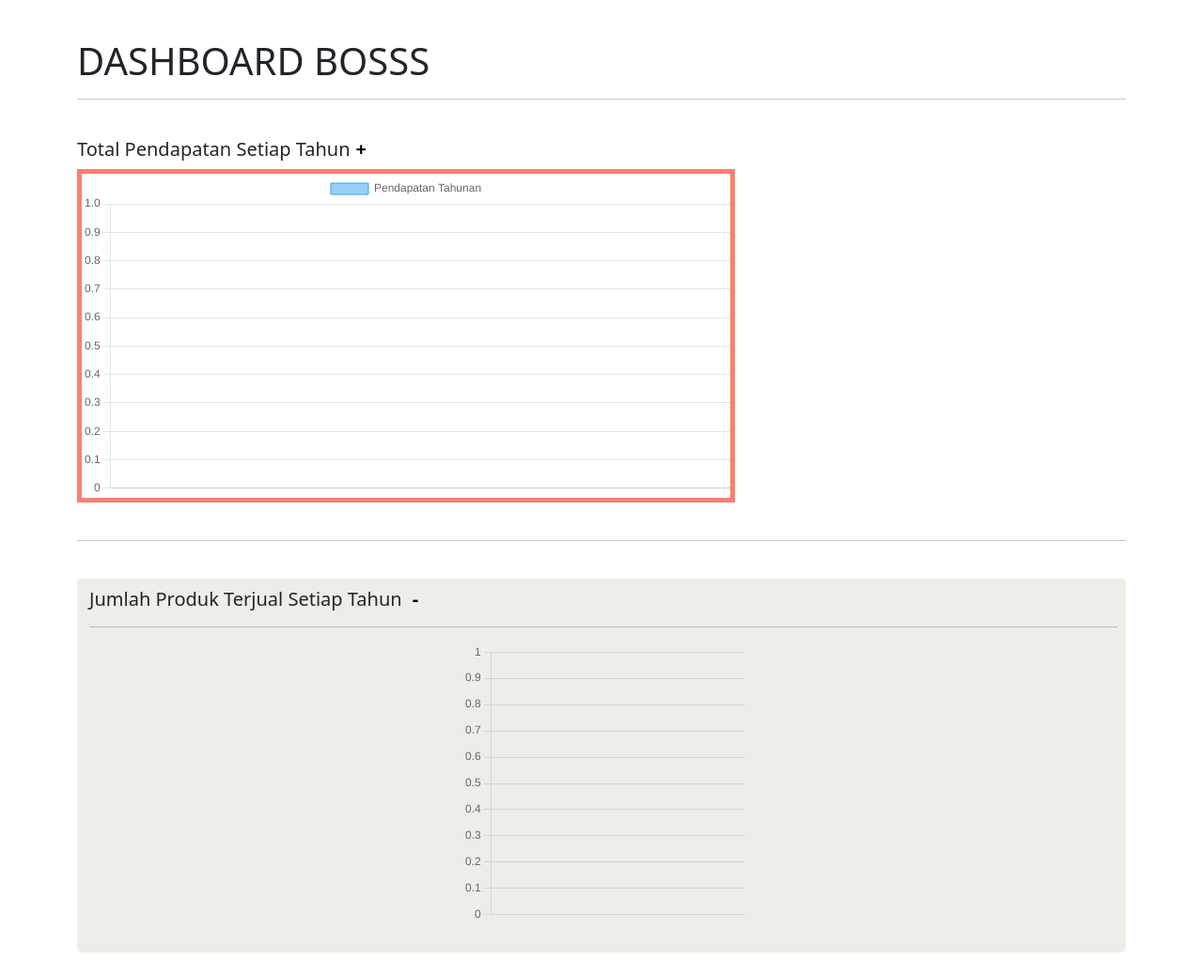
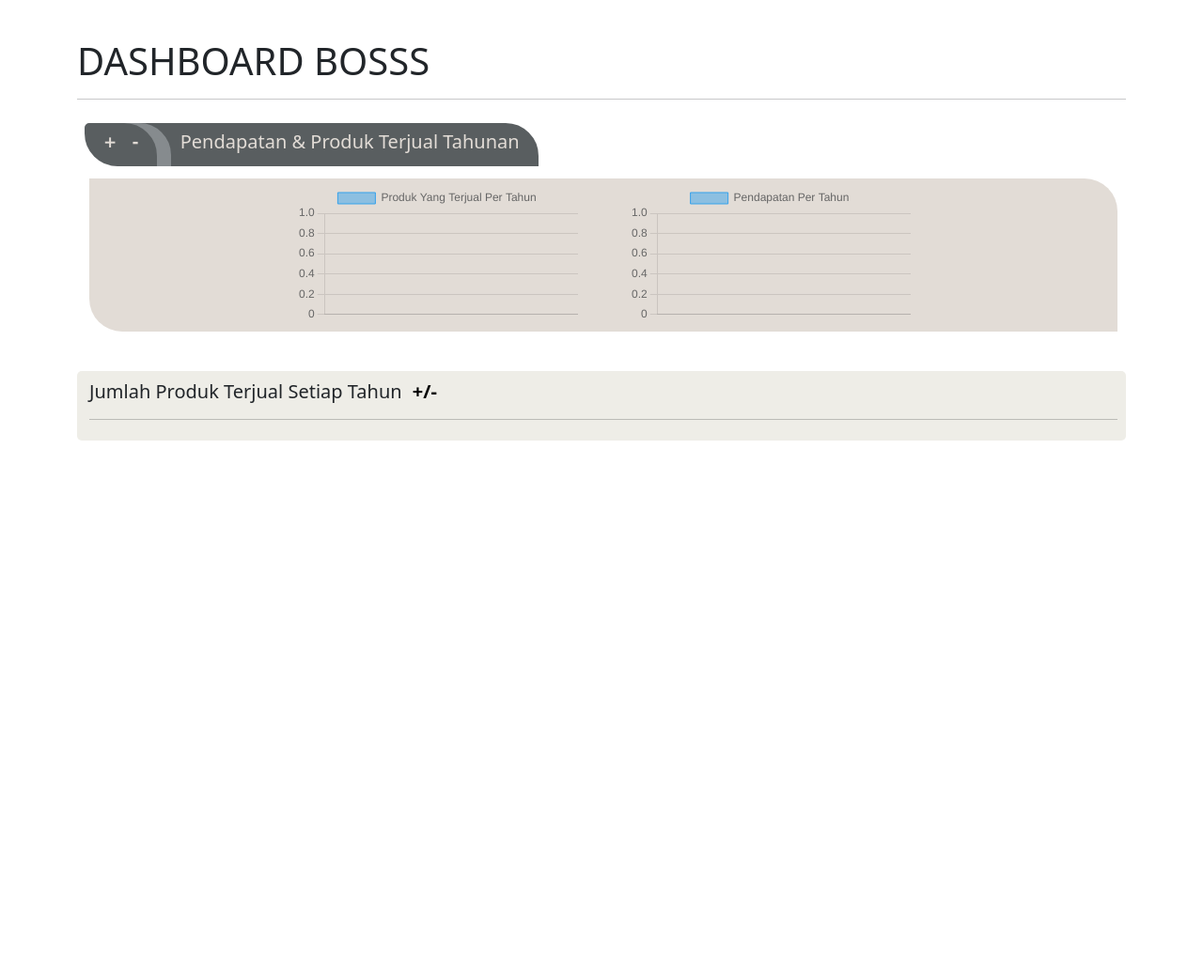
Before and after one commit to AlyDap/enterprise2, a CodeIgniter 4 app: template app/Views/bos/index.php in a window 1280 px wide. Shown: the part 79-1117 px from the top of the page at 94% size. After the commit the page ends 548 px from the top, so only its background shows below. Run offline with PHP 8.4 and a stand-in for CodeIgniter, Linux system fonts and the light colour scheme; the template is opened without the code that fills it, so the values that code supplies are empty; some libraries are stand-ins or nearby versions.

Commit message:
edit view bos

```diff
--- a/app/Controllers/Bos.php
+++ b/app/Controllers/Bos.php
@@ -23,6 +23,11 @@ class Bos extends BaseController
 
         $grafik2 = $model->getTotalPendapatanTahunan();
         $data['grafik2'] = $grafik2;
+
+        $Rptahunan = $model->getRpPendapatanTahunan();
+        $data['Rptahunan'] = $Rptahunan;
+        $Qtytahunan = $model->getTotalTerjualTahunan();
+        $data['Qtytahunan'] = $Qtytahunan;
 
         return view('bos/index', $data);
     }
--- a/app/Views/bos/bahan.php
+++ b/app/Views/bos/bahan.php
@@ -85,7 +85,7 @@ if (!empty(session()->getFlashdata('success'))) { ?>
                 <th scope="row"><?= $i++; ?></td>
                 <td><?= $row['nama']; ?></td>
                 <td><?= $row['jumlah']; ?></td>
-                <td>Rp<?= $row['harga']; ?>,00</td>
+                <td>Rp <?= number_format($row['harga'], 0, ',', '.'); ?></td>
                 <td><?= $row['status']; ?></td>
                 <td><a href="<?= base_url('bahan/editbahan/' . $row['id_bahan']); ?>" class="btn btn-sm btn-outline-secondary">Edit</a></td>
             </tr>
--- a/app/Views/bos/grafik.php
+++ b/app/Views/bos/grafik.php
@@ -7,20 +7,24 @@ foreach ($grafik as $key => $value) {
 
 
 ?>
-<div class="con" style="width: 100%; display: flex; justify-content: center; align-items: center; align-content: center;">
+<div class="con" style="
+width: 100%;
+display: flex;
+justify-content: center;
+align-items: center;
+align-content: center;">
 
     <div style="justify-content: center;">
         <canvas id="myChart"></canvas>
     </div>
 </div>
 
-<script src="https://cdn.jsdelivr.net/npm/chart.js"></script>
 
 <script>
     const ctx = document.getElementById('myChart');
-    // type: pie, bar, line
+    // type: pie, bar, line, bubble, doughnut, polarArea, radar, scatter
     new Chart(ctx, {
-        type: 'pie',
+        type: 'bar',
         data: {
             labels: <?= json_encode($tahun); ?>,
             datasets: [{
--- a/app/Views/bos/grafik2.php
+++ b/app/Views/bos/grafik2.php
@@ -4,31 +4,37 @@ foreach ($grafik2 as $key => $value) {
     $tahun2[] = $value['tahun'];
     $total2[] = $value['total'];
 }
-
+foreach ($grafik as $key => $value) {
+    $tahun[] = $value['tahun'];
+    $jumlah[] = $value['jumlah'];
+}
 ?>
 
-<div class="con" style="
-width: 100%;
-height: 100%;
-display: flex;
-min-width: 300px;
-min-height: 170px;
-max-width: 700px;
-max-height: 570px;
-border: salmon solid 5px;
-justify-content: center;
-align-items: center;
-align-content: center;">
 
-    <div style="
-    width: 100%;
-    height: 100%;
-    justify-content: center;">
+
+<div class="kaki">
+    <div class="kiri">
+        <canvas id="myChart"></canvas>
+        <div class="ykiri">
+            <?php foreach ($Qtytahunan as $QtyT) : ?>
+                <h6>Total Produk Terjual <?=
+                                            number_format($QtyT['jumlah'], 0, ',', '.');
+                                            ?> Pcs</h6>
+            <?php endforeach; ?>
+        </div>
+    </div>
+    <div class="kanan">
         <canvas id="myChart2"></canvas>
+        <div class="ykanan">
+            <?php foreach ($Rptahunan as $RPT) : ?>
+                <h6>Total Pendapatan Rp <?=
+                                        number_format($RPT['total'], 0, ',', '.');
+                                        ?>,00</h6>
+            <?php endforeach; ?>
+        </div>
     </div>
 </div>
 
-<script src="https://cdn.jsdelivr.net/npm/chart.js"></script>
 
 <script>
     const ctx2 = document.getElementById('myChart2');
@@ -38,7 +44,7 @@ align-content: center;">
         data: {
             labels: <?= json_encode($tahun2); ?>,
             datasets: [{
-                label: 'Pendapatan Tahunan',
+                label: 'Pendapatan Per Tahun',
                 data: <?= json_encode($total2); ?>,
                 borderWidth: 1
             }]
@@ -52,3 +58,25 @@ align-content: center;">
         }
     });
 </script>
+<script>
+    const ctx = document.getElementById('myChart');
+    // type: pie, bar, line, bubble, doughnut, polarArea, radar, scatter
+    new Chart(ctx, {
+        type: 'bar',
+        data: {
+            labels: <?= json_encode($tahun); ?>,
+            datasets: [{
+                label: 'Produk Yang Terjual Per Tahun',
+                data: <?= json_encode($jumlah); ?>,
+                borderWidth: 1
+            }]
+        },
+        options: {
+            scales: {
+                y: {
+                    beginAtZero: true
+                }
+            }
+        }
+    });
+</script>
--- a/app/Views/bos/index.php
+++ b/app/Views/bos/index.php
@@ -1,5 +1,7 @@
 <?= $this->extend('layout') ?>
 <?= $this->section('content') ?>
+<script src="https://cdn.jsdelivr.net/npm/chart.js"></script>
+
 <style>
     /*
     gray #868B8E
@@ -18,48 +20,153 @@
         background: none;
     }
 
-    .gelap {
+    .terang2 {
         background: #EEEDE7;
         border-radius: 5px;
         padding: 9px;
         padding-bottom: 5.7px;
         padding-left: 13px;
     }
+
+    .terang {
+        /* background: #E2DCD6; */
+        border-radius: 5px;
+        padding: 9px;
+        padding-bottom: 5.7px;
+        padding-left: 13px;
+    }
+
+    .kaki {
+        margin: 0;
+        padding: 0;
+        width: 100%;
+        display: grid;
+        grid-template-columns: auto auto;
+        justify-content: center;
+        align-items: center;
+        /* border: #595e60 solid 3px; */
+        gap: 5%;
+    }
+
+    .kanan1,
+    .kiri1 {
+        border: #595e60 solid 3px;
+
+    }
+
+    @media (max-width:768px) {
+        .kaki {
+            grid-template-columns: auto;
+            justify-content: center;
+            align-items: center;
+            gap: 1.5%;
+        }
+    }
+
+    .heh {
+        display: flex;
+        justify-items: center;
+        justify-content: left;
+    }
+
+    .ykiri,
+    .ykanan {
+        margin-top: 3px;
+        text-align: center;
+    }
+
+    .kiri1 {
+        text-align: center;
+        border-radius: 5px 35px 0 35px;
+        padding: 3.99px 11px 0 11px;
+        background: #595e60;
+        z-index: 4;
+        color: #E2DCD6;
+    }
+
+    .kiri1 button {
+        color: #E2DCD6;
+        font-size: 17px;
+        font-weight: 900;
+        font-family: Verdana, Geneva, Tahoma, sans-serif;
+    }
+
+    .kika {
+        border: #868B8E solid 3px;
+        /* background: #868B8E; */
+        background: #868B8E;
+        border-radius: 5px 34px 0 35px;
+        padding: 3px 7px 0 7px;
+        height: 100%;
+        color: #868B8E;
+        margin: 0 -39px 0 -39px;
+        z-index: 3;
+    }
+
+    .kanan1 {
+        border-radius: 0 35px 0 35px;
+        padding: 5px 17px 0 41px;
+        color: #E2DCD6;
+        background: #595e60;
+        z-index: 2;
+    }
+
+    #content {
+        margin: 13px 0;
+        border-radius: 0 35px 0 35px;
+        /* border: solid 3px #E2DCD6; */
+        padding: 5px 0 5px 0;
+        background: #E2DCD6;
+    }
 </style>
+
 <h1>DASHBOARD BOSSS</h1>
 <hr>
-<br>
-<h5>Total Pendapatan Setiap Tahun<button onclick="toggleVisibility()"><strong>+</strong></button></h5>
+<div class="terang">
+    <div class="heh" style="margin-left: -5px;">
+        <div class="kiri1">
+            <button onclick="toggleVisibility()">
+                +
+            </button>
+            <button onclick="toggleVisibility01()">
+                -
+            </button>
+        </div>
+        <div class="kika">
+            <h4>a a</h4>
+        </div>
+        <div class="kanan1">
+            <h5 style="margin-left: 5px;">Pendapatan & Produk Terjual Tahunan
+            </h5>
+        </div>
+    </div>
     <div id="content">
         <?php
         echo view('bos/grafik2.php');
         ?>
     </div>
+</div>
 <br>
-<hr>
-<br>
-<div class="gelap">
-
+<div class="terang2">
     <h5>Jumlah Produk Terjual Setiap Tahun
-        <button onclick="toggleVisibility2()"><strong>-</strong></button>
+        <button onclick="toggleVisibility2()"><strong>+/-</strong></button>
     </h5>
     <div id="content2">
         <hr>
-        <?php
-        echo view('bos/grafik.php');
-        ?>
-        <br>
     </div>
+
 </div>
+
 
 <script>
     function toggleVisibility() {
         var content = document.getElementById("content");
-        if (content.style.display === "none") {
         content.style.display = "block";
-        } else {
+    }
+
+    function toggleVisibility01() {
+        var content = document.getElementById("content");
         content.style.display = "none";
-        }
     }
 
     function toggleVisibility2() {
--- a/app/Views/bos/produk.php
+++ b/app/Views/bos/produk.php
@@ -85,7 +85,7 @@ if (!empty(session()->getFlashdata('success'))) { ?>
                 <th scope="row"><?= $i++; ?></td>
                 <td><?= $row['nama']; ?></td>
                 <td><?= $row['jumlah']; ?></td>
-                <td>Rp<?= $row['biaya_jual']; ?>,00</td>
+                <td>Rp <?= number_format($row['biaya_jual'], 0, ',', '.'); ?></td>
                 <td><?= $row['status']; ?></td>
                 <td>
                     <a class="btn btn-sm btn-outline-secondary" id="btnDetail" href="<?= base_url('produk/detailproduk/' . $row['id_produk']); ?>">Detail</a>
```
Also changed, not shown: app/Models/Produk.php (+12 -0 lines). Lines whose indentation alone changed are shown as unchanged.
